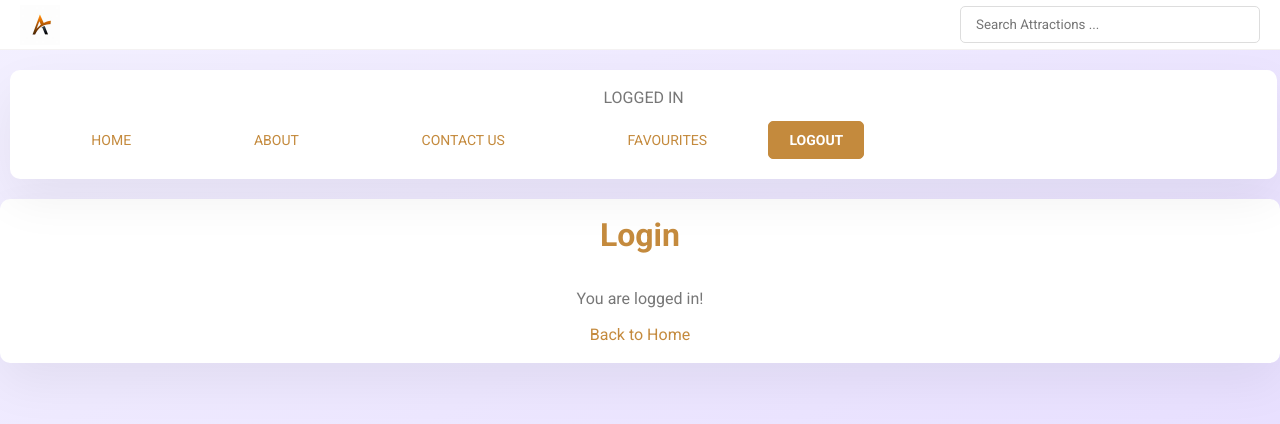
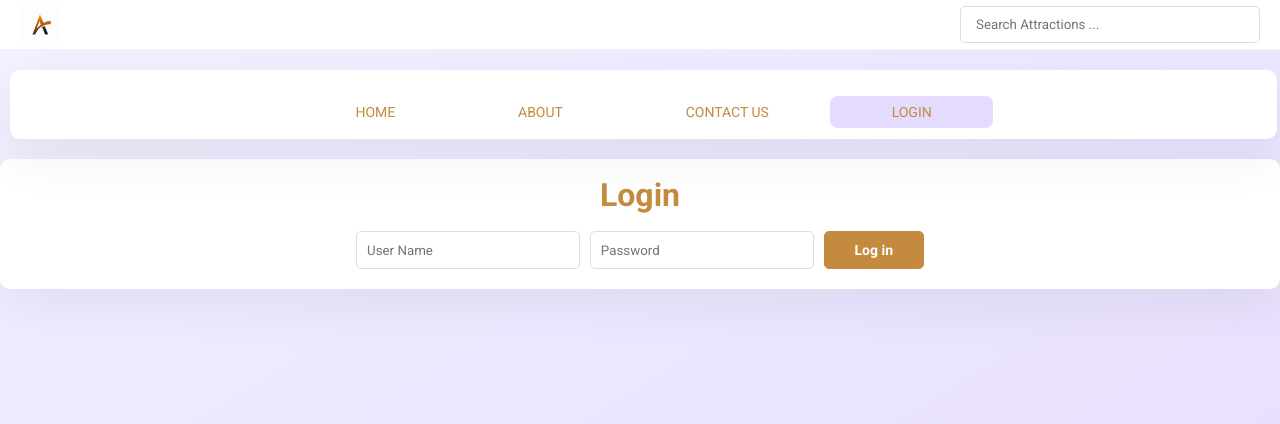
Before and after one commit to renraelreve/adventura, a React (Create React App) app: page /login in a window 1280 px wide. Shown: the top 424 px of the page. Built offline with nearby package versions, Linux system fonts and the light colour scheme.

Commit message:
added working Login context, CSS adjustments, README.md

```diff
--- a/src/components/TopNav.js
+++ b/src/components/TopNav.js
@@ -40,7 +40,6 @@ function TopNav() {
   return (
     <nav className="topbar">
       <Card>
-
         <NavItems />
       </Card>
     </nav>
@@ -48,13 +47,10 @@ function TopNav() {
 }
 
 function NavItems() {
-  const authCtx = useContext(AuthContext);
-  const { isLoggedIn, logoutHandler } = authCtx;
+  const { isLoggedIn, logoutHandler } = useContext(AuthContext);
 
   return (
     <>
-    {isLoggedIn && "Logged In"}
-    {!isLoggedIn && "Logged Out"}
     <ul className="top-menu">
         {navItems.map((item) => (
         <li key={item.id} className="top-menu__item">
@@ -68,7 +64,7 @@ function NavItems() {
             {item.name}
           </NavLink>}
         </li>
-    ))}<li className="top-menu__item"><button onClick={logoutHandler}>LOGOUT</button></li>
+    ))}{isLoggedIn && <li className="top-menu__item" onClick={logoutHandler}><span className="nav-item">Logout</span></li>}
     </ul></>
   );
 }
--- a/src/index.css
+++ b/src/index.css
@@ -183,7 +183,7 @@ button:hover {
   list-style: none;
   font-size: 1.4rem;
   margin-top: 1.5rem;
-  text-align: justify;
+  text-align: center;
 }
 
 .top-menu__item {
@@ -214,20 +214,17 @@ button:hover {
   margin-bottom: 2rem;
 }
 
-/* .customer-table { */
 .favourite-table {
   border-collapse: collapse;
   box-shadow: var(--shadow-light);
 }
 
-/* .customer-table thead tr { */
 .favourite-table thead tr {
   background-color: var(--color-primary-dark);
   color: #fff;
   text-align: left;
 }
 
-/* .customer-table th, */
 .favourite-table th,
 td {
   padding: 20px 15px;
--- a/src/layouts/RootLayout.js
+++ b/src/layouts/RootLayout.js
@@ -4,19 +4,22 @@ import Header from "../components/Header";
 import TopNav from "../components/TopNav";
 import Card from "../components/Card";
 
+import { AuthContextProvider } from "../store/auth-context";
+
 function RootLayout() {
   return (
     <div className="container">
-      <Header />
+      <AuthContextProvider>
+        <Header />
       <div className="content">
       <TopNav />
         </div>
-
           <main className="main">
           <Card>
           <span style={{ display: 'flex', alignItems: 'center', justifyContent: 'center', }}><Outlet /></span>
           </Card>
          </main>
+         </AuthContextProvider>
     </div>
   );
 }
--- a/src/pages/Login.js
+++ b/src/pages/Login.js
@@ -1,6 +1,6 @@
 import { useState, useContext } from "react";
-import { Link } from "react-router-dom";
 import { AuthContext } from "../store/auth-context";
+// import { Link } from "react-router-dom";
 
 function Login() {
   const { loginHandler, isLoggedIn } = useContext(AuthContext);
@@ -21,9 +21,7 @@ function Login() {
   const handleSubmit = () => {
     // user will always login
     // call the API to login, return some auth token
-    console.log('login clicked');
     loginHandler();
-    console.log('loginHandler Called, BUT NOT CHANGING STATE!!', isLoggedIn);
   };
 
   return (
@@ -43,15 +41,15 @@ function Login() {
             onChange={formChangeHandler}
             value={loginForm.password}
             placeholder="Password" />
-          <button type="submit" onClick={handleSubmit}>
+          <button style={{ width: 200 }} type="submit" onClick={handleSubmit}>
             Log in
           </button>
         </div>
       )}
       {isLoggedIn && (
         <>
-          <div style={{ padding: 20, }}>You are logged in!</div>
-          <Link to="/">Back to Home</Link>
+          <p>You are logged in!</p>
+          {/* <Link to="/">Back to Home</Link> */}
         </>
       )}
     </div>
--- a/src/store/auth-context.js
+++ b/src/store/auth-context.js
@@ -1,7 +1,8 @@
 import { createContext, useState } from "react";
+import { useNavigate } from "react-router-dom";
 
 export const AuthContext = createContext({
-  isLoggedIn: true,
+  isLoggedIn: false,
   loginHandler: () => {},
   logoutHandler: () => {},
 });
@@ -9,6 +10,8 @@ export const AuthContext = createContext({
 export function AuthContextProvider({ children }) {
   // manage auth state in context
   const [isLoggedIn, setIsLoggedIn] = useState(false);
+
+  const navigate = useNavigate();
 
   // when user logins
   const loginHandler = () => {
@@ -18,6 +21,7 @@ export function AuthContextProvider({ children }) {
   // when user logs out
   const logoutHandler = () => {
     setIsLoggedIn(false);
+    navigate(`/`);
   };
 
   const context = {
```
Also changed, not shown: src/App.js (+2 -9 lines), 1 other file (tests, documents, lock files or other folders).
